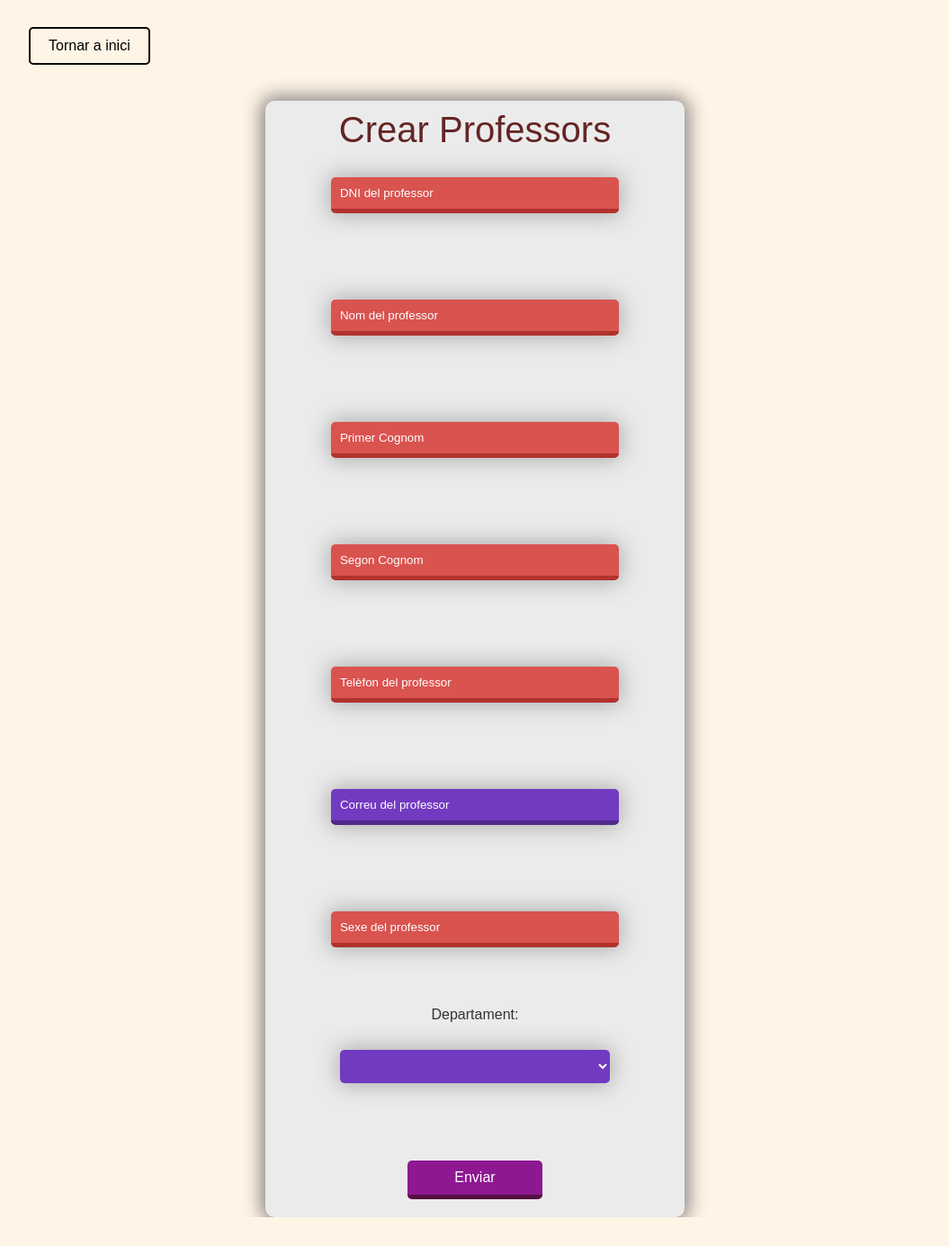
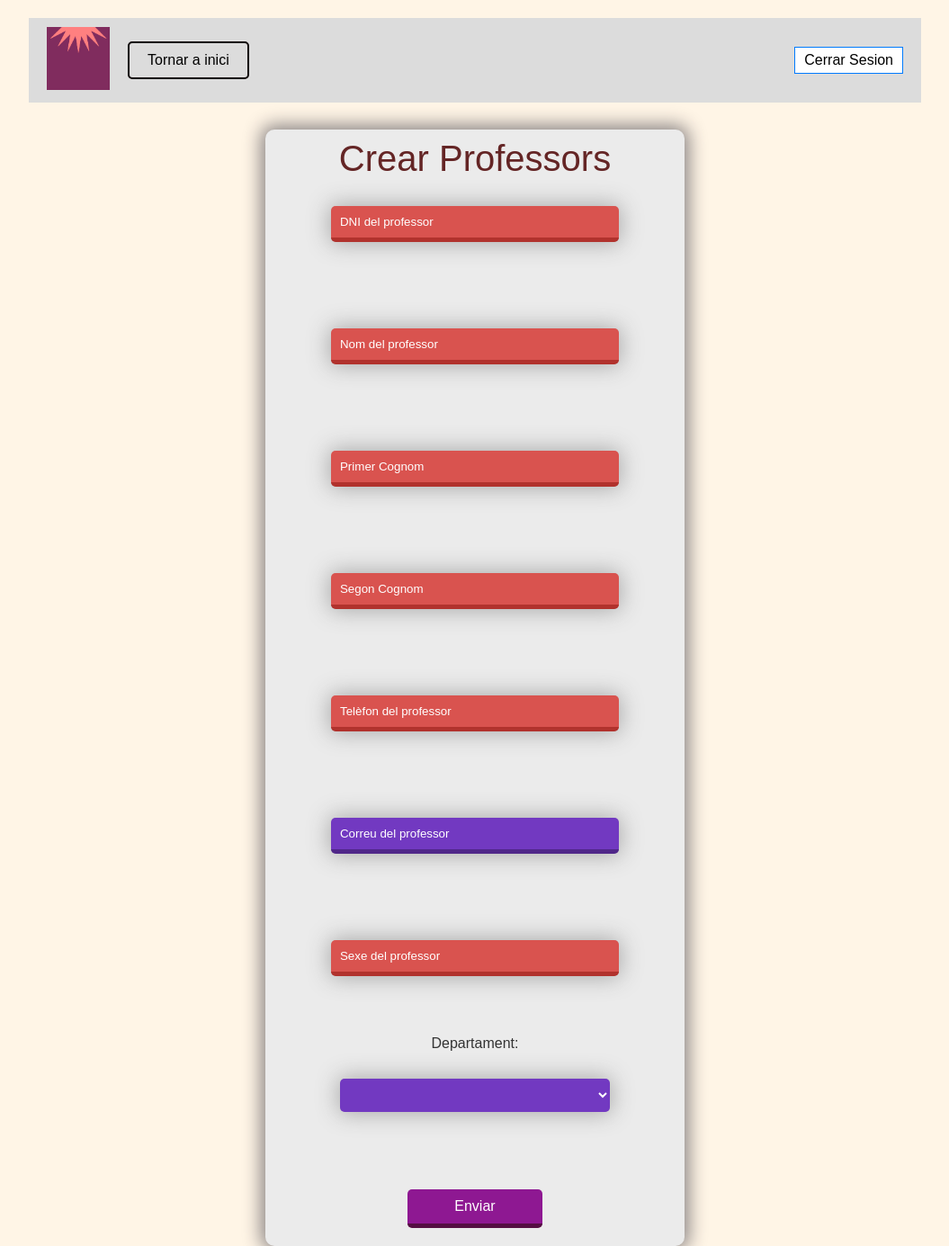
Before and after one commit to alejandr2004/Proyecto, a PHP site: page /PHP/formularios/formulariosProfessors/formCrearProfessors.php in a window 1280 px wide. Shown: the whole page at 90% size, without its empty margins (112-1167 px from the left). Before the commit the page ends 1353 px from the top, so only its background shows below. Run offline with PHP 8.4, Linux system fonts and the light colour scheme; the visitor is signed in with stand-in values (Sample User, id 1); data that the repository does not hold is empty.

Commit message:
Actualizacion 9: solucion de fallos en el CRUD

```diff
--- a/CSS/crearProfesores.css
+++ b/CSS/crearProfesores.css
@@ -165,3 +165,64 @@ select.entry:hover {
     width: 380px;
     color: white;
 }
+
+header {
+    display: flex;
+    justify-content: space-between;
+    align-items: center;
+    padding: 10px 20px;
+    background-color: gainsboro;
+}
+
+nav {
+    display: flex;
+    align-items: center;
+    width: 100%;
+    background-color: gainsboro;
+}
+
+.logo {
+    height: 70px;
+    margin-right: 20px;
+}
+
+nav ul {
+    display: flex;
+    list-style: none;
+    margin: 0;
+    padding: 0;
+}
+
+nav ul li {
+    margin-right: 20px;
+}
+
+nav ul li a {
+    text-decoration: none;
+    color: black;
+    font-size: 16px;
+}
+
+.auth-buttons {
+    display: flex;
+    margin-left: auto;
+}
+
+.auth-buttons .login,
+.auth-buttons .register {
+    border: 1px solid #007bff;
+    padding: 5px 10px;
+    font-size: 16px;
+    cursor: pointer;
+    margin-left: 10px;
+}
+
+.auth-buttons .login {
+    background-color: white;
+    color: black;
+}
+
+.auth-buttons .register {
+    background-color: #007bff;
+    color: black;
+}
--- a/PHP/acciones/accionesClasse/editarClasse.php
+++ b/PHP/acciones/accionesClasse/editarClasse.php
@@ -15,6 +15,8 @@ if (!isset($_GET['id'])) {
     exit();
 } else {
     $id = $_GET['id'];
+
+
     $Id_Classe = isset($_POST['Id_Classe']) ? $_POST['Id_Classe'] : '';
     $Codi_Classe = isset($_POST['Codi_Classe']) ? $_POST['Codi_Classe'] : '';
     $Nom_Classe = isset($_POST['Nom_Classe']) ? $_POST['Nom_Classe'] : '';
--- a/PHP/alumnes.php
+++ b/PHP/alumnes.php
@@ -73,7 +73,7 @@ if (isset($_POST['filtre_id'])) {
         ORDER BY c.Nom_Classe ASC;");
 } else {
     // Si no hay filtro seleccionado, mostrar la tabla normal
-    $result = $conexion->query("SELECT a.Id_alumne, a.DNI_Alumne, a.Nom_Alumne, a.Cognom1_Alumne, a.Cognom2_Alumne, a.Classe, c.Nom_Classe
+    $result = $conexion->query("SELECT a.Id_alumne, a.DNI_Alumne, a.Nom_Alumne, a.Cognom1_Alumne, a.Cognom2_Alumne, c.Nom_Classe
         FROM alumnes a
         INNER JOIN classe c
         ON a.Classe = c.Id_Classe;");
@@ -87,6 +87,7 @@ $consulta = $result->fetchAll(PDO::FETCH_ASSOC);
         <a class="btn btn-outline-primary me-2" href="departament.php" role="button">Departament</a>
         <a class="btn btn-outline-primary me-2" href="classe.php" role="button">Classe</a>
         <a class="btn btn-outline-primary" href="./formularios/formulariosAlumnes/formCrearAlumnes.php" role="button">Crear</a>
+        <a class="btn btn-outline-primary" href="index.php" role="button">Cerrar Sesion</a>
     </div>
     <!-- Titulos de las columnas, Que filtran -->
     <div class="table-responsive">
--- a/PHP/classe.php
+++ b/PHP/classe.php
@@ -73,6 +73,7 @@ $consulta = $result->fetchAll(PDO::FETCH_ASSOC);
         <a class="btn btn-outline-primary me-2" href="alumnes.php" role="button">Alumnes</a>
         <a class="btn btn-outline-primary me-2" href="departament.php" role="button">Departament</a>
         <a class="btn btn-outline-primary" href="./formularios/formulariosClasse/formCrearClasse.php" role="button">Crear</a>
+        <a class="btn btn-outline-primary" href="index.php" role="button">Cerrar Sesion</a>
     </div>
     <!-- Titulos de las columnas, Que filtran -->
     <div class="table-responsive">
--- a/PHP/conexion.php
+++ b/PHP/conexion.php
@@ -5,7 +5,7 @@ $usuario = 'root';
 $contraseña = 'Alex_5963';
 try{
     $conexion = new PDO("mysql:host=$host; dbname=$bdname" , $usuario, $contraseña);
-    echo "Conexión correcta";
+    //echo "Conexión correcta";
 } catch(PDOException $e){
     echo "El error es:".$e->getMessage();
 }
--- a/PHP/departament.php
+++ b/PHP/departament.php
@@ -49,6 +49,7 @@ $consulta = $result->fetchAll();
         <a class="btn btn-outline-primary me-2" href="alumnes.php" role="button">Alumnes</a>
         <a class="btn btn-outline-primary me-2" href="classe.php" role="button">Classe</a>
         <a class="btn btn-outline-primary" href="./formularios/formulariosDepartament/formCrearDepartament.php" role="button">Crear</a>
+        <a class="btn btn-outline-primary" href="index.php" role="button">Cerrar Sesion</a>
     </div>
     <!-- Titulos de las columnas, Que filtran -->
     <div class="table-responsive">
--- a/PHP/formularios/formulariosClasse/formEditarClasse.php
+++ b/PHP/formularios/formulariosClasse/formEditarClasse.php
@@ -51,7 +51,7 @@ if(isset($_GET['id'])){
     <input type="text" name="Nom_Classe" class="form-control" value="<?php echo $Nom_Classe; ?>" id="texto_15">
     <p id="error_texto_15" style="color:red;"></p><br><br>
     <label>Tutor:</label>
-    <select name='Codi_Dept' id='Codi_Dept' class='entry'>
+    <select name='Tutor' id='Tutor' class='entry'>
                 <?php
                 require_once "../../conexion.php";
                 $result = $conexion->query("SELECT Id_Professor FROM professors;");
--- a/PHP/formularios/formulariosProfessors/formCrearProfessors.php
+++ b/PHP/formularios/formulariosProfessors/formCrearProfessors.php
@@ -23,7 +23,15 @@ if (!isset($_SESSION["usuario"])) {
 
 ?>
     <div class="wrapper">
-        <a class="btn btn-outline-primary" href='../../professors.php' role='button'>Tornar a inici</a>
+    <header>
+        <nav>
+            <a href="#"><img src="../../../IMG/login.png" alt="Logo" class="logo"></a>
+            <a class="btn btn-outline-primary" href='../../classe.php' role='button'>Tornar a inici</a>
+            <div class="auth-buttons">
+                <button class="login" onclick="window.location.href='../../index.php'">Cerrar Sesion</button>
+            </div>
+        </nav>
+    </header>
         <form method="POST" action="../../acciones/accionesProfessors/crearProfessors.php" class="form">
             <div class="title">Crear Professors</div>
             <input type="text" name="DNI_professor" placeholder="DNI del professor" id="DNI_professor" class="entry name">
--- a/PHP/professors.php
+++ b/PHP/professors.php
@@ -100,6 +100,7 @@ $consulta = $result->fetchAll(PDO::FETCH_ASSOC);
         <a class="btn btn-outline-primary me-2" href="departament.php" role="button">Departament</a>
         <a class="btn btn-outline-primary me-2" href="classe.php" role="button">Classe</a>
         <a class="btn btn-outline-primary" href="./formularios/formulariosProfessors/formCrearProfessors.php" role="button">Crear</a>
+        <a class="btn btn-outline-primary" href="index.php" role="button">Cerrar Sesion</a>
     </div>
 <!-- Titulos de las columnas, Que filtran -->
 <div class="table-responsive">
```
Also changed, not shown: CSS/crearAlumnos.css (+61 -0 lines), CSS/crearClase.css (+62 -1 lines), CSS/crearDepartament.css (+61 -0 lines), PHP/acciones/accionesAlumnes/editarAlumnes.php (+14 -9 lines), PHP/formularios/formulariosAlumnes/formCrearAlumnes.php (+9 -1 lines), PHP/formularios/formulariosAlumnes/formEditarAlumnes.php (+4 -4 lines), PHP/formularios/formulariosClasse/formCrearClasse.php (+1 -9 lines), PHP/formularios/formulariosDepartament/formCrearDepartament.php (+9 -1 lines).
